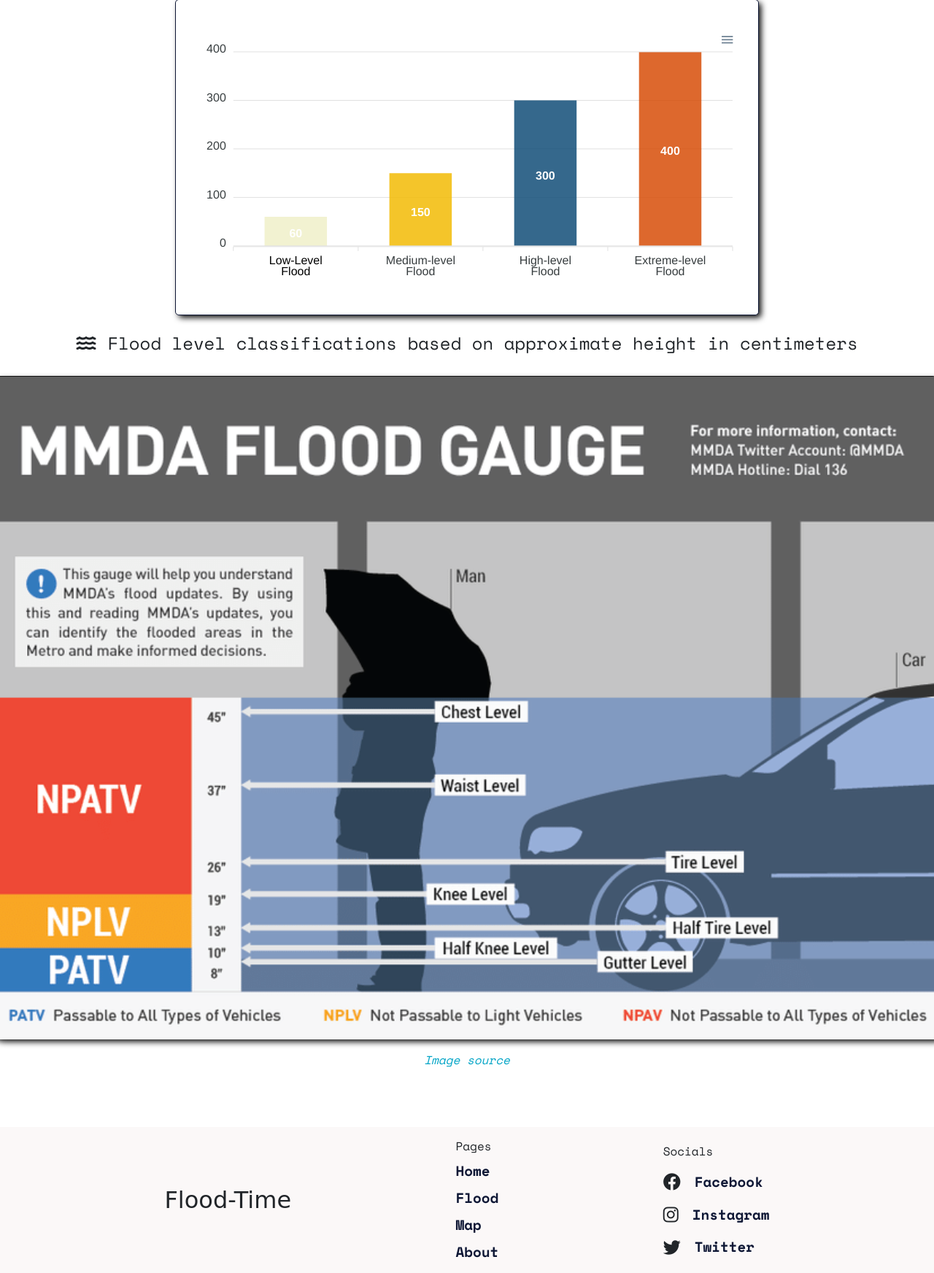
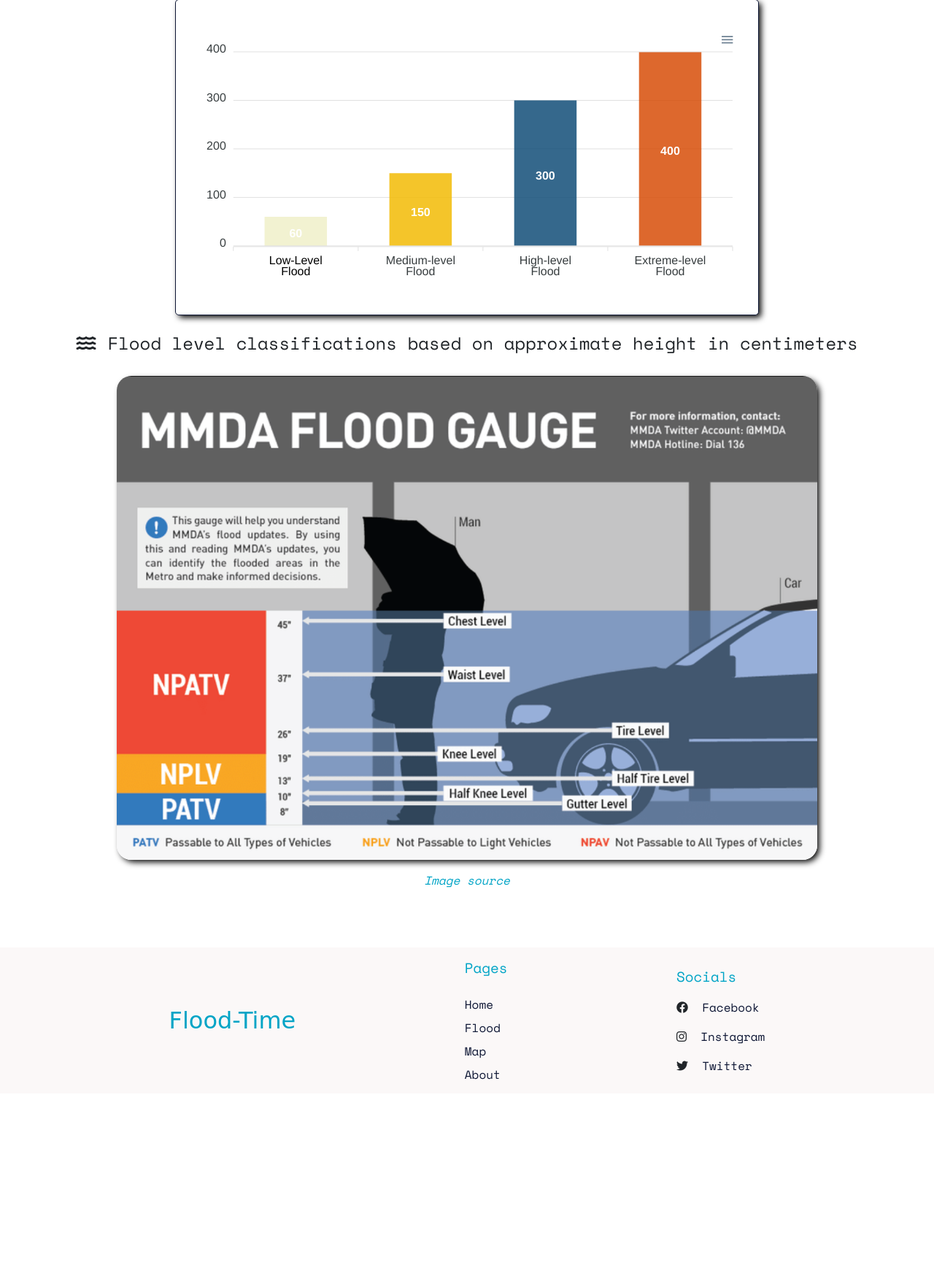
Before and after one commit to uriel000/flood-time, a PHP site: page /flood.html in a window 1280 px wide. Shown: the part 909-2653 px from the top of the page at 73% size. After the commit the page ends 2388 px from the top, so only its background shows below. Run offline with PHP 8.4, Linux system fonts and the light colour scheme; some libraries are stand-ins or nearby versions; some web fonts are replaced.

Commit message:
Fixed footer design

```diff
--- a/assets/css/style.css
+++ b/assets/css/style.css
@@ -394,6 +394,7 @@ nav ul li:last-of-type a:hover {
 
 .footer .logo {
   font-size: 2rem;
+  color: var(--blue);
 }
 
 .footer .links {
@@ -405,8 +406,7 @@ nav ul li:last-of-type a:hover {
 .footer .links a {
   text-decoration: none;
   color: var(--dark);
-  font-weight: bold;
-  font-size: 1.2rem;
+  font-size: 1rem;
 }
 
 .footer .links a:hover {
@@ -427,18 +427,19 @@ nav ul li:last-of-type a:hover {
 }
 
 .footer .socials .social i {
-  font-size: 1.5rem;
+  font-size: 1rem;
 }
 
 .footer .socials .social a {
   text-decoration: none;
   color: var(--dark);
-  font-weight: bold;
-  font-size: 1.2rem;
+  font-size: 1rem;
 }
 
 .footer p {
-  margin-bottom: 0;
+  /* margin-bottom: 0; */
+  color: var(--blue);
+  font-size: 1.2rem;
 }
 
 .home-container {
@@ -633,12 +634,19 @@ nav ul li:last-of-type a:hover {
 .flood-level-table .time {
   font-weight: bold;
 }
+.flood-level-img {
+  display: flex;
+  align-items: center;
+  justify-content: center;
+  flex-direction: column;
+}
 
 .flood-level-img img {
   /* width: 80%; */
   border-radius: 20px;
   box-shadow: var(--shadow);
   margin-bottom: 1rem;
+  width: 80%;
 }
 
 .flood-level-img {
```
